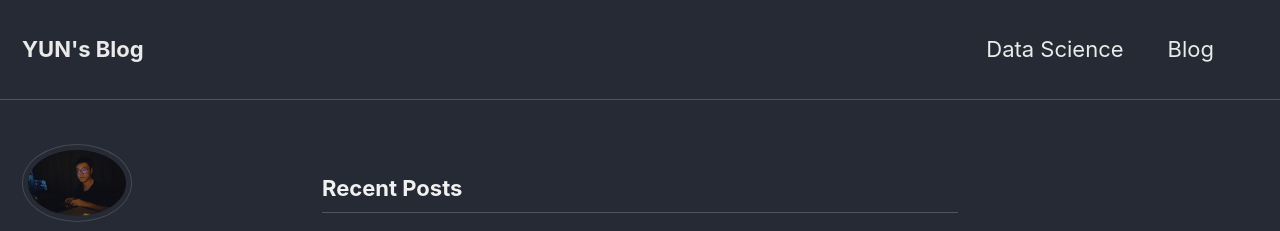
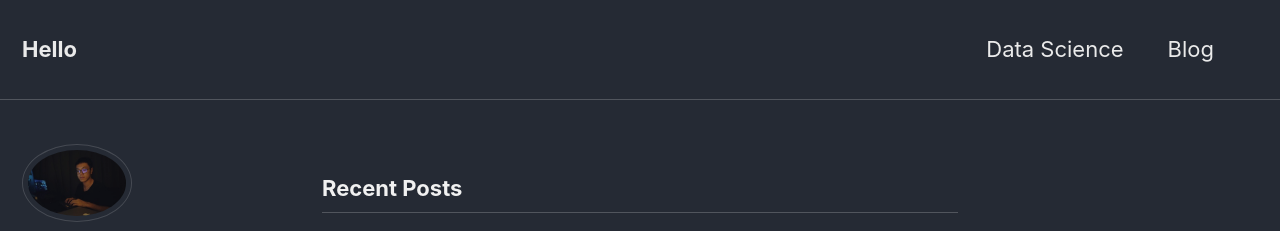
Before and after one commit to zyunsg/zyun, a Jekyll site: the page built from index.html, in a window 1280 px wide and 900 px high. Shown: the top 231 px of the window. Built offline with Jekyll 4.4.1, drawn with Linux system fonts in a browser that asks for light colours; the list of posts is cut into pages by our own code.

Commit message:
modify ins url

```diff
--- a/_config.yml
+++ b/_config.yml
@@ -9,7 +9,7 @@ minimal_mistakes_skin    : "dark" #"air", "aqua", "contrast", "dark", "dirt", "n
 
 # Site Settings
 locale                   : "en"
-title                    : "YUN's Blog"
+title                    : "Hello"
 title_separator          : "-"
 name                     : "Yun Zhang"
 description              : "Welcome to my blog."
@@ -98,7 +98,7 @@ author:
   gitlab           :
   google_plus      :
   keybase          :
-  instagram        : "https://www.instagram.com/yun.alive/"
+  instagram        : "yun.alive"
   lastfm           :
   linkedin         : "yun-zhang-445375a2"# "john-doe-12345678" (the last part of your profile url, e.g. https://www.linkedin.com/in/john-doe-12345678)
   pinterest        :
```
